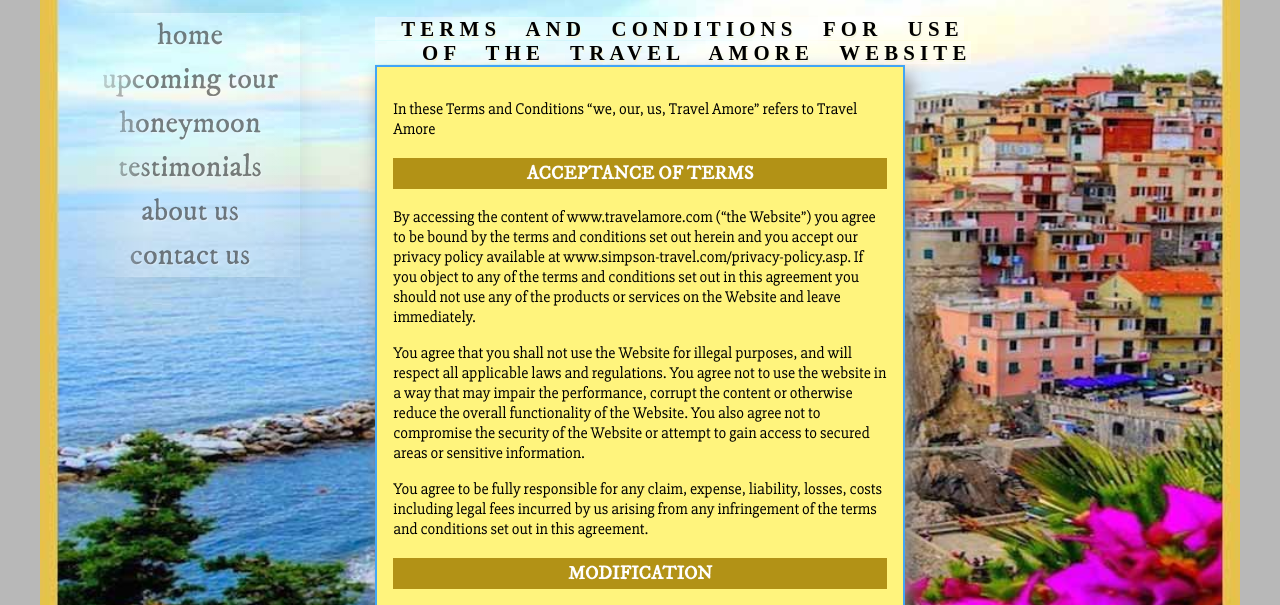
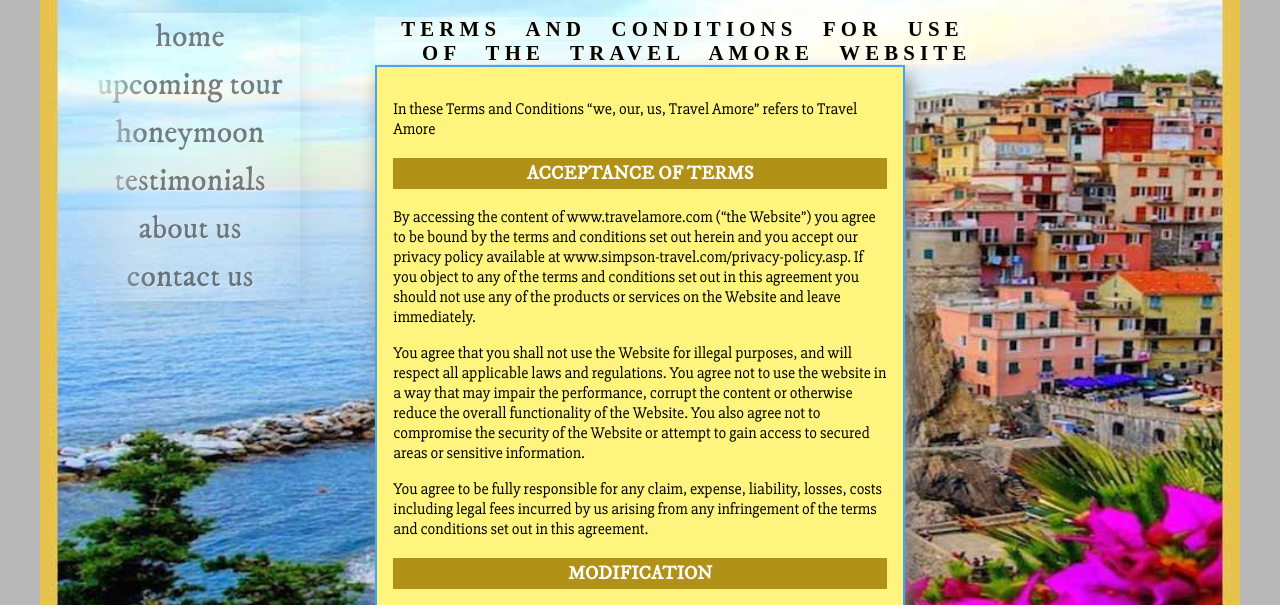
Before and after one commit to TravelAmore/TravelAmore.github.io, a plain HTML site: page terms.html in a window 1280 px wide. Shown: the part 123-728 px from the top of the page. Drawn offline with nearby package versions, Linux system fonts and the light colour scheme.

Commit message:
Navigation Menu and Slideshow
Increased font and added more padding to raise overall height.  Added 2
more photos to slideshow on Home page

```diff
--- a/travelamore.css
+++ b/travelamore.css
@@ -162,11 +162,11 @@
 
 
 nav#left ul li a {
-  padding: 3px 0;
+  padding: 4px 0;
   font-family: "IM Fell DW Pica";
   color: rgba(0, 0, 0, 0.5);
   text-shadow: 1px 1px 1px rgba(255, 255, 255, 0.4);
-  font-size: 1.9em;
+  font-size: 2em;
   text-align: center;
   text-decoration: none;
   display: block;
```
Also changed, not shown: index.html (+12 -4 lines), images/italy_lamp_300x785.jpg (added), images/italy_market_300x780.jpg (added), images/italy_venice_300x770.jpg (added).
